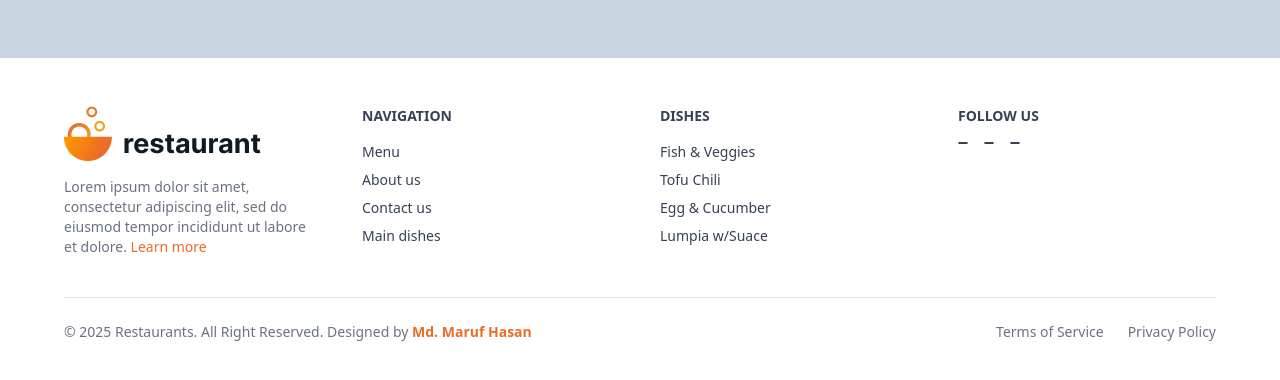
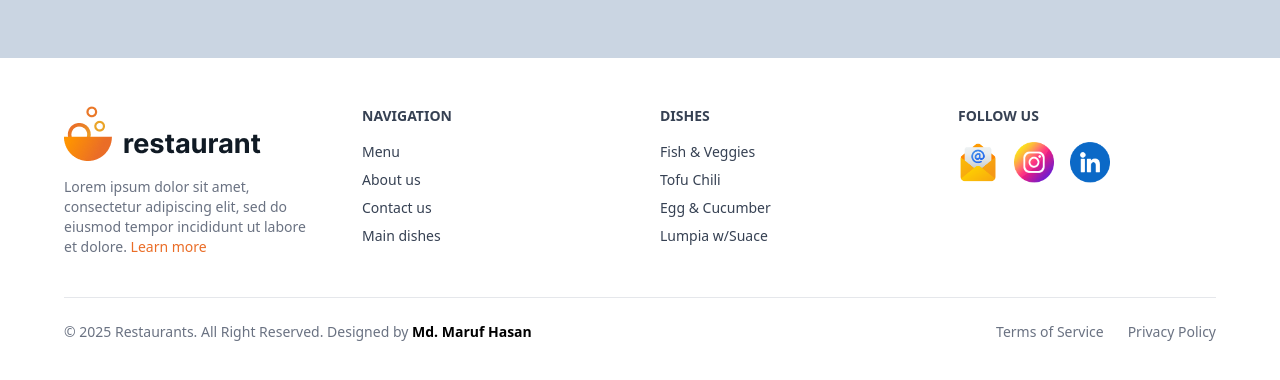
Before and after one commit to 0Maruf/Resturent-design-practice-TailWindCSS, a plain HTML site: page index.html in a window 1280 px wide. Shown: the part 4279-4659 px from the top of the page. Drawn offline with nearby package versions, Linux system fonts and the light colour scheme.

Commit message:
updating

```diff
--- a/index.html
+++ b/index.html
@@ -258,13 +258,10 @@ Subscribing To our  Newsletter</h1>
             </div>
             <div>
                 <h3 class="text-sm font-bold uppercase mb-4">Follow Us</h3>
-                <div class="flex space-x-4">
-                    <i
-                        class="ri-facebook-fill border rounded-full px-1 hover:cursor-pointer hover:bg-[#5C6574] hover:text-white"></i>
-                    <i
-                        class="ri-twitter-fill border rounded-full px-1 hover:cursor-pointer hover:bg-[#5C6574] hover:text-white"></i>
-                    <i
-                        class="ri-linkedin-box-fill border rounded-full px-1 hover:cursor-pointer hover:bg-[#5C6574] hover:text-white"></i>
+                <div class="flex space-x-4 w-10">
+                  <img src="./Image/hero-logo (3).png" alt="">
+                  <img src="./Image/hero-logo (4).png" alt="">
+                  <img src="./Image/hero-logo (5).png" alt="">
                 </div>
             </div>
         </div>
@@ -272,7 +269,7 @@ Subscribing To our  Newsletter</h1>
             class="max-w-6xl mx-auto border-t border-gray-200 mt-10 pt-6 flex flex-col md:flex-row items-center justify-between text-sm text-gray-500 w-full">
             <p>
                 © 2025 Restaurants. All Right Reserved. Designed by
-                <span class="text-[#EA6D27] font-bold text-center ">Md. Maruf Hasan </span>
+                <span class="text-black font-bold text-center ">Md. Maruf Hasan </span>
             </p>
             <div class="flex space-x-6 mt-4 md:mt-0">
                 <a href="#" class="hover:text-[#EA6D27]">Terms of Service</a>
```
